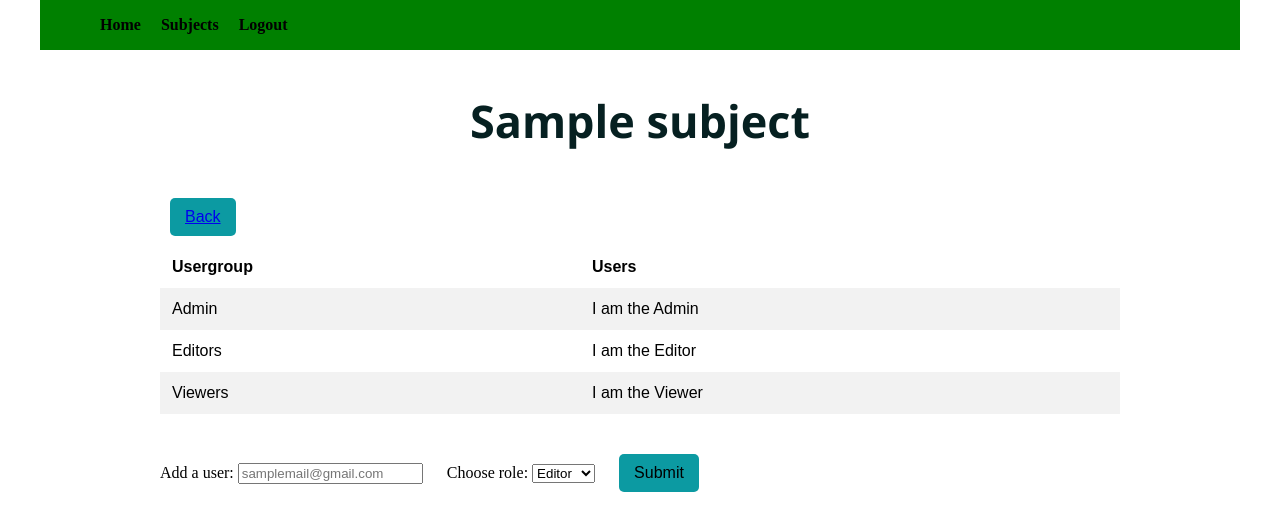
After one commit to edvardsmazprecnieks/SetBox, a Flask app: page /addusertosubject/1 in a window 1280 px wide. The commit adds this page. Shown: the top 531 px of the page. Run offline with Flask 3, Linux system fonts and the light colour scheme; a user stored in the database is signed in; tables that the repository leaves empty hold one stand-in row (values such as "Sample post").

Commit message:
created new page 'addusertosubject'

```diff
--- a/app/lesson/routes.py
+++ b/app/lesson/routes.py
@@ -1,6 +1,6 @@
 from flask import Blueprint, render_template, request, send_file, make_response, redirect, url_for
 from app.extensions.database.crud import db
-from app.extensions.database.models import Subject, Lesson, File
+from app.extensions.database.models import Subject, Lesson, File, User
 from datetime import datetime
 from werkzeug.utils import secure_filename
 from flask_login import login_required, current_user
--- /dev/null
+++ b/app/static/css/addusertosubject.css
@@ -0,0 +1,45 @@
+.flexcontainer {
+    display: flex;
+    flex-direction: column;
+    padding-left: 10%;
+    padding-right: 10%;
+  }
+
+.button-container{
+  width: 100%;
+  display: flex;
+  justify-content: start;
+}
+
+table {
+    border-collapse: collapse;
+    width: 100%;
+    margin: 0 auto;
+    font-size: 16px;
+    font-family: Arial, sans-serif;
+  }
+
+  thead {
+    background-color: #f2f2f2;
+  }
+
+  th {
+    text-align: left;
+    padding: 12px;
+  }
+
+  tr:nth-child(even) {
+    background-color: #f2f2f2;
+  }
+
+  td {
+    padding: 12px;
+  }
+
+  form {
+    margin-top: 30px;
+  }
+
+  .userrole {
+    margin-left: 20px;
+  }
--- a/app/subjects/routes.py
+++ b/app/subjects/routes.py
@@ -71,3 +71,10 @@ def add_subject_func():
                 db.session.add(lesson)
     db.session.commit()
     return redirect(url_for('subjects.subjects'))
+
+
+@blueprint.route('/addusertosubject/<subject_id>')
+@login_required
+def addusertosubject(subject_id):
+    data = Subject.query.filter(Subject.id==subject_id).first()
+    return render_template('subjects/addusertosubject.html', subject_names=data, subject_id = subject_id)
--- /dev/null
+++ b/app/templates/subjects/addusertosubject.html
@@ -0,0 +1,40 @@
+{% extends 'base.html' %}
+
+{% block head %}
+<link rel="stylesheet" href="{{url_for('static', filename='css/addusertosubject.css')}}">
+{% endblock %}
+
+{% block main %}
+<h2>{{ subject_names.name }}</h2>
+<div class="button-container">
+    <button><a href="/subject/{{ subject_id }}">Back</a></button>
+</div>
+<table>
+    <tr>
+        <th>Usergroup</th>
+        <th>Users</th>
+    </tr>
+    <tr>
+        <td>Admin</td>
+        <td>I am the Admin</td>
+    </tr>
+    <tr>
+        <td>Editors</td>
+        <td>I am the Editor</td>
+    </tr>
+    <tr>
+        <td>Viewers</td>
+        <td>I am the Viewer</td>
+    </tr>
+</table>
+<form method="POST" action="">
+    <label for="email">Add a user:</label>
+    <input type="mail" id="email" name="Email" placeholder="samplemail@gmail.com" required>
+    <label for="userrole" class="userrole">Choose role:</label>
+    <select name="userrole" id="userrole">
+        <option value="editor">Editor</option>
+        <option value="viewer">Viewer</option>
+    </select>
+    <button class="userrole" type="submit">Submit</button>
+</form>
+{% endblock %}
```
Also changed, not shown: app/static/css/subject.css (+14 -3 lines), app/templates/subjects/subject.html (+8 -4 lines).
